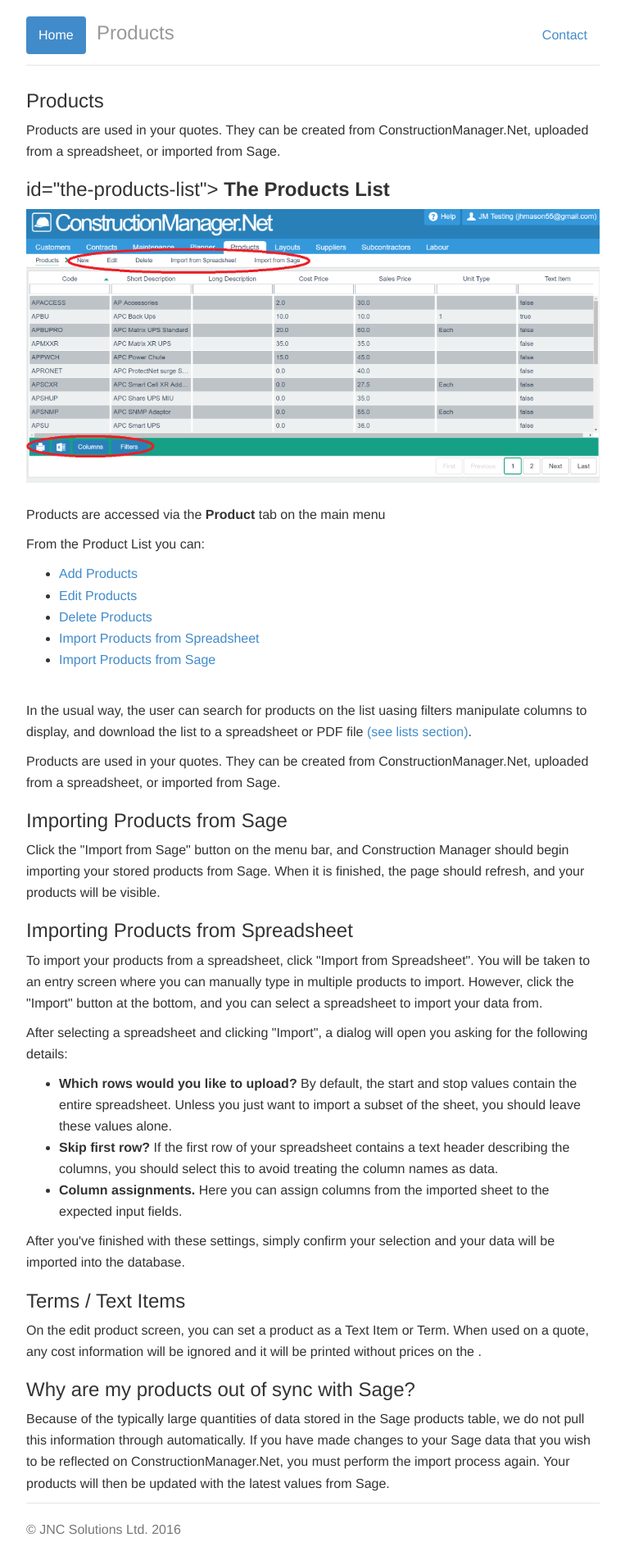
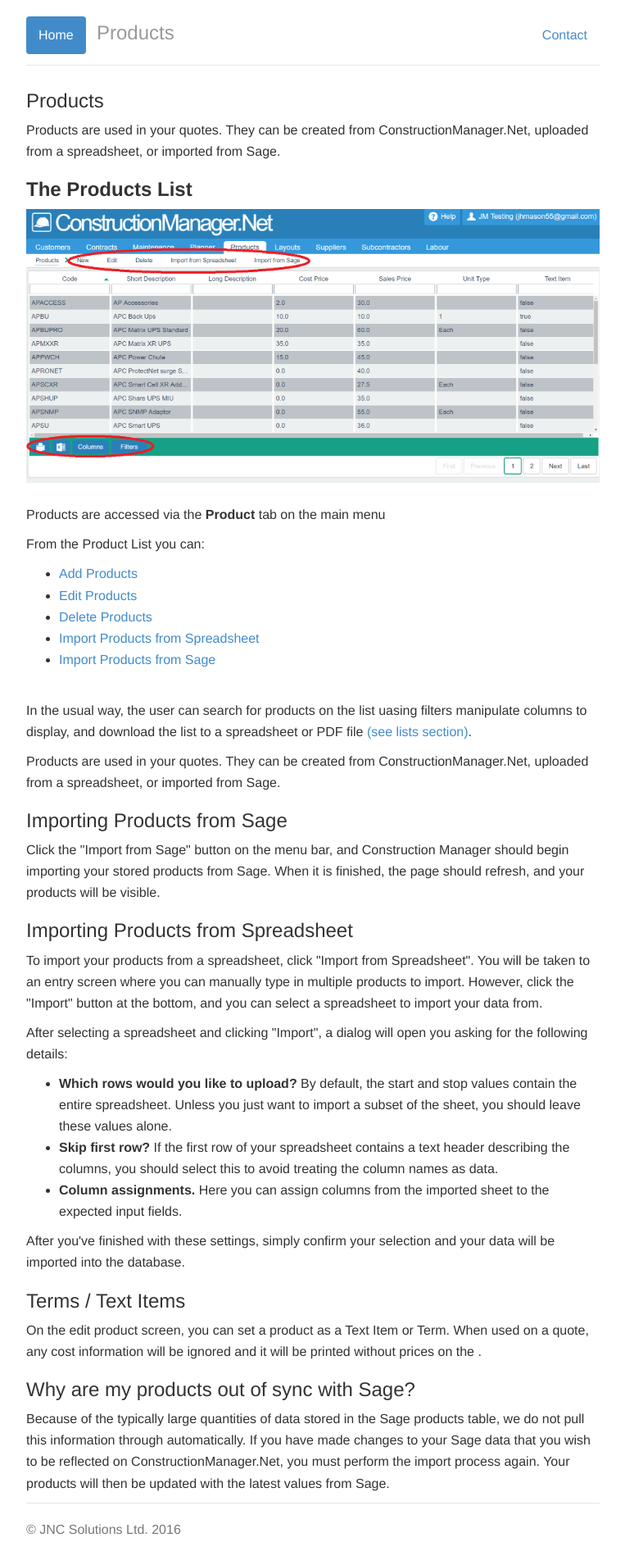
Before and after one commit to JNCSolutions/ConstructionManagerDocs, a Jekyll site: the page built from products.html, in a window 1280 px wide. Shown: the whole page at 82% size, without its empty margins (258-1021 px from the left). Built offline with Jekyll 4.4.1, drawn with Linux system fonts in a browser that asks for light colours.

Commit message:
Update products.html

```diff
--- a/products.html
+++ b/products.html
@@ -10,7 +10,7 @@
     <p>Products are used in your quotes.
         They can be created from ConstructionManager.Net, uploaded from a spreadsheet, or imported from Sage.</p>
 
-    <h3> id="the-products-list"> <b>The Products List</b></h3>
+    <h3 id="the-products-list"> <b>The Products List</b></h3>
       <img src="img/Products_List.PNG" style="width: 100%;">
       <br> <br>
     <p>Products are accessed via the <b>Product</b> tab on the main menu</p>
```
